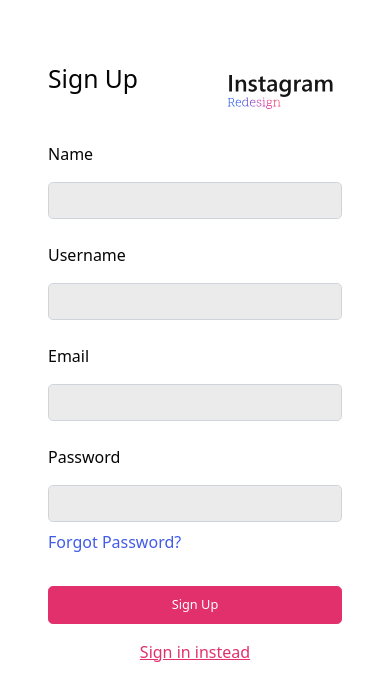
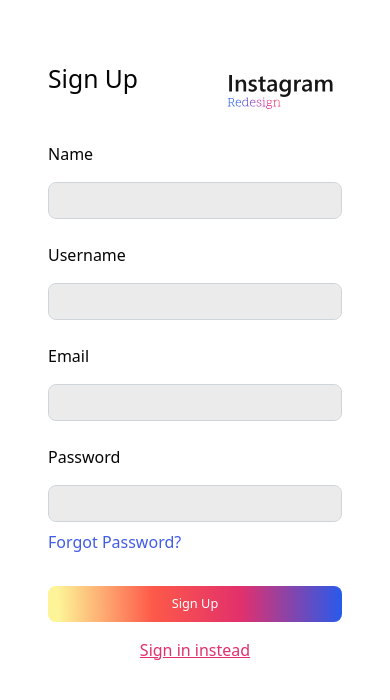
Before and after one commit to ralflopez/Instagram-Redesign, a Next.js app: page /auth/signup in a window 390 px wide. Shown: the top 700 px of the page. Built offline with nearby package versions, Linux system fonts and the light colour scheme; no server answers.

Commit message:
:lipstick: modify global styles (scrollbar, breakpoints)

```diff
--- a/styles/bootstrap.scss
+++ b/styles/bootstrap.scss
@@ -19,6 +19,20 @@ $input-disabled-bg: $gray-200;
 
 $input-btn-border-width: 1px;
 
+$grid-breakpoints: (
+	xs: 0,
+	sm: 576px,
+	md: 768px,
+	lg: 975px,
+	xl: 1200px,
+	xxl: 1400px,
+);
+
+$border-radius: 0.5rem;
+$border-radius-sm: 0.5rem;
+$border-radius-lg: 0.1rem;
+
 @import "../node_modules/bootstrap/scss/bootstrap.scss";
 
-@import "./custom_global.scss";
+@import "./customs/scrollbar";
+@import "./customs/custom_global";
--- a/styles/custom_global.scss
+++ /dev/null
@@ -1,50 +0,0 @@
-.fullscreen {
-	min-height: 100vh;
-	width: 100%;
-}
-
-.fill-container {
-	height: 100%;
-	width: 100%;
-}
-
-.flex-1 {
-	flex: 1;
-}
-
-.cursor-pointer {
-	cursor: pointer;
-}
-
-.font-weight-bold {
-	font-weight: 600;
-}
-
-// transition
-.transition-all {
-	transition-property: all;
-}
-
-.transition-250 {
-	transition-duration: 250ms;
-}
-
-.transition-ease-out {
-	transition-timing-function: ease-out;
-}
-
-.z--5 {
-	z-index: -5;
-}
-
-.z-0 {
-	z-index: 0;
-}
-
-.z-5 {
-	z-index: 5;
-}
-
-.text-gray {
-	color: #a2a2a2;
-}
--- /dev/null
+++ b/styles/customs/_breakpoints.scss
@@ -0,0 +1,6 @@
+$xs: 0;
+$sm: 576px;
+$md: 768px;
+$lg: 975px;
+$xl: 1200px;
+$xxl: 1400px;
--- /dev/null
+++ b/styles/customs/_custom_global.scss
@@ -0,0 +1,71 @@
+.fullscreen {
+	height: 100vh;
+	width: 100%;
+}
+
+.full-height {
+	height: 100vh;
+}
+
+.fill-container {
+	height: 100%;
+	width: 100%;
+}
+
+.position-md-static {
+	@include media-breakpoint-up(md) {
+		position: static !important;
+	}
+}
+
+.flex-1 {
+	flex: 1;
+}
+
+.cursor-pointer {
+	cursor: pointer;
+}
+
+.font-weight-bold {
+	font-weight: 600;
+}
+
+// transition
+.transition-all {
+	transition-property: all;
+}
+
+.transition-250 {
+	transition-duration: 250ms;
+}
+
+.transition-ease-out {
+	transition-timing-function: ease-out;
+}
+
+.text-gray {
+	color: #a2a2a2;
+}
+
+.bg-gradient-1 {
+	background: radial-gradient(
+		circle at 30% 107%,
+		#fdf497 0%,
+		#fdf497 5%,
+		#fd5949 45%,
+		#d6249f 60%,
+		#285aeb 90%
+	);
+}
+
+.btn-primary {
+	color: white;
+	border: none;
+	background: radial-gradient(
+		100% 4244.77% at 0% 100%,
+		#fdf497 3.58%,
+		#fd5949 35.72%,
+		#e2306c 65.53%,
+		#285aeb 100%
+	);
+}
--- /dev/null
+++ b/styles/customs/_scrollbar.scss
@@ -0,0 +1,22 @@
+/* width */
+::-webkit-scrollbar {
+	width: 7px;
+	height: 7px;
+}
+
+/* Track */
+::-webkit-scrollbar-track {
+	background: #f1f1f1;
+}
+
+/* Handle */
+::-webkit-scrollbar-thumb {
+	background: rgb(185, 185, 185);
+	border-radius: 999px;
+	height: 10px;
+}
+
+/* Handle on hover */
+::-webkit-scrollbar-thumb:hover {
+	background: #555;
+}
```
Also changed, not shown: styles/sidebar/sidebar.module.scss (added, +17 -0 lines).
